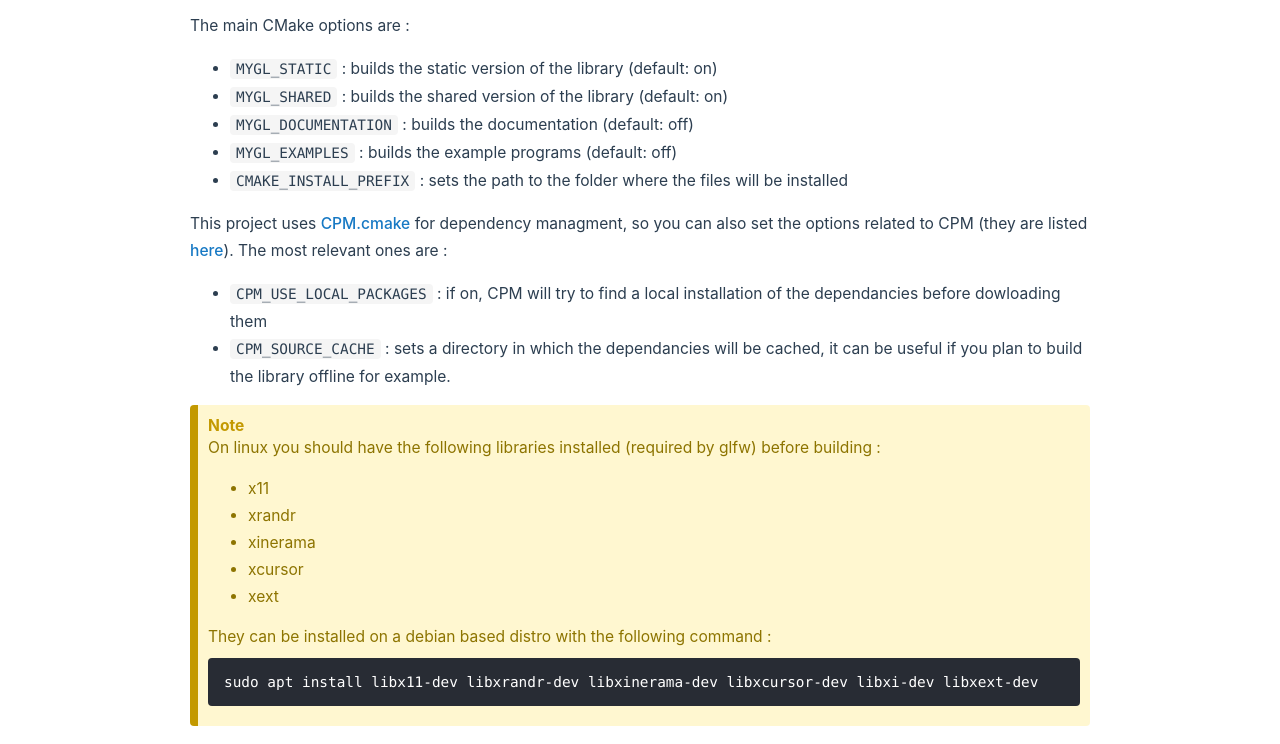
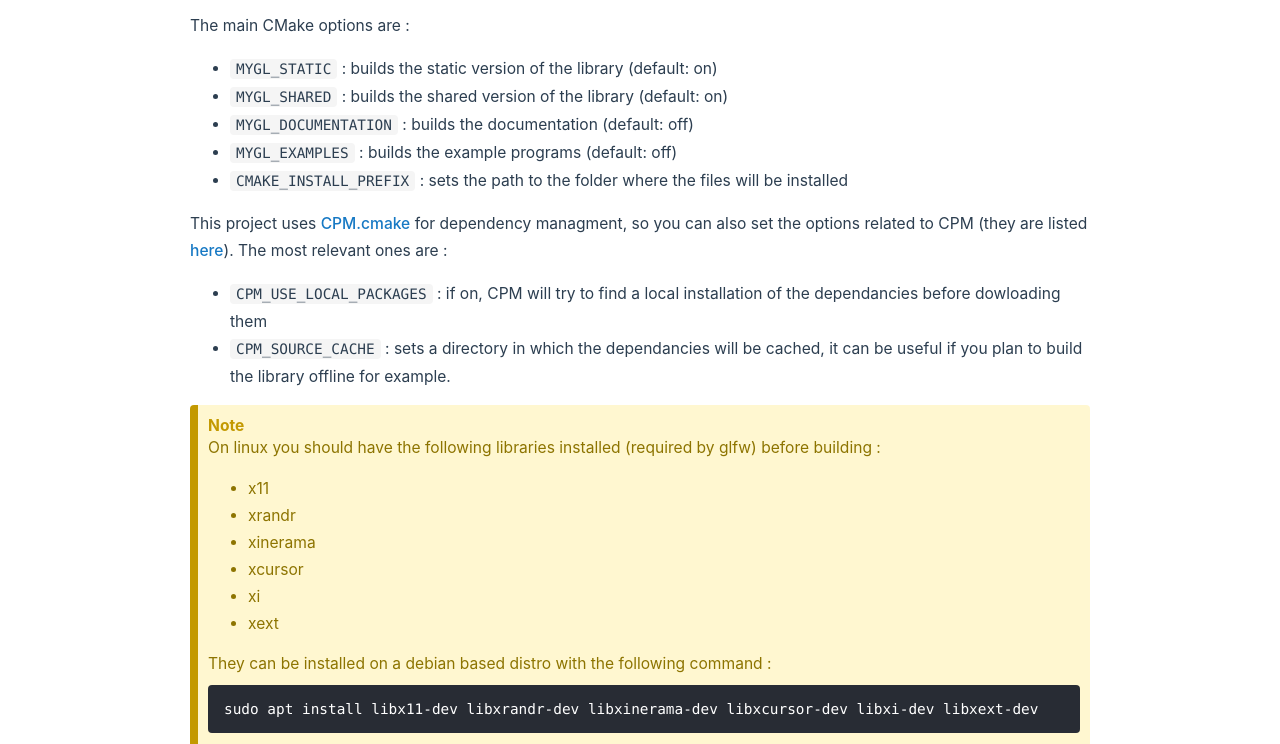
Before and after one commit to tretre91/MyGL, a plain HTML site: page installation.html in a window 1280 px wide. Shown: the part 283-1027 px from the top of the page. Drawn offline with Linux system fonts and the light colour scheme.

Commit message:
deploy: a8ac842f80d18f5643a1be0332a42cfb48f4d7c7

```diff
--- a/installation.html
+++ b/installation.html
@@ -89,6 +89,7 @@ Build the library</h1>
 <li>xrandr</li>
 <li>xinerama</li>
 <li>xcursor</li>
+<li>xi</li>
 <li>xext </li>
 </ul>
 </dd>
```
